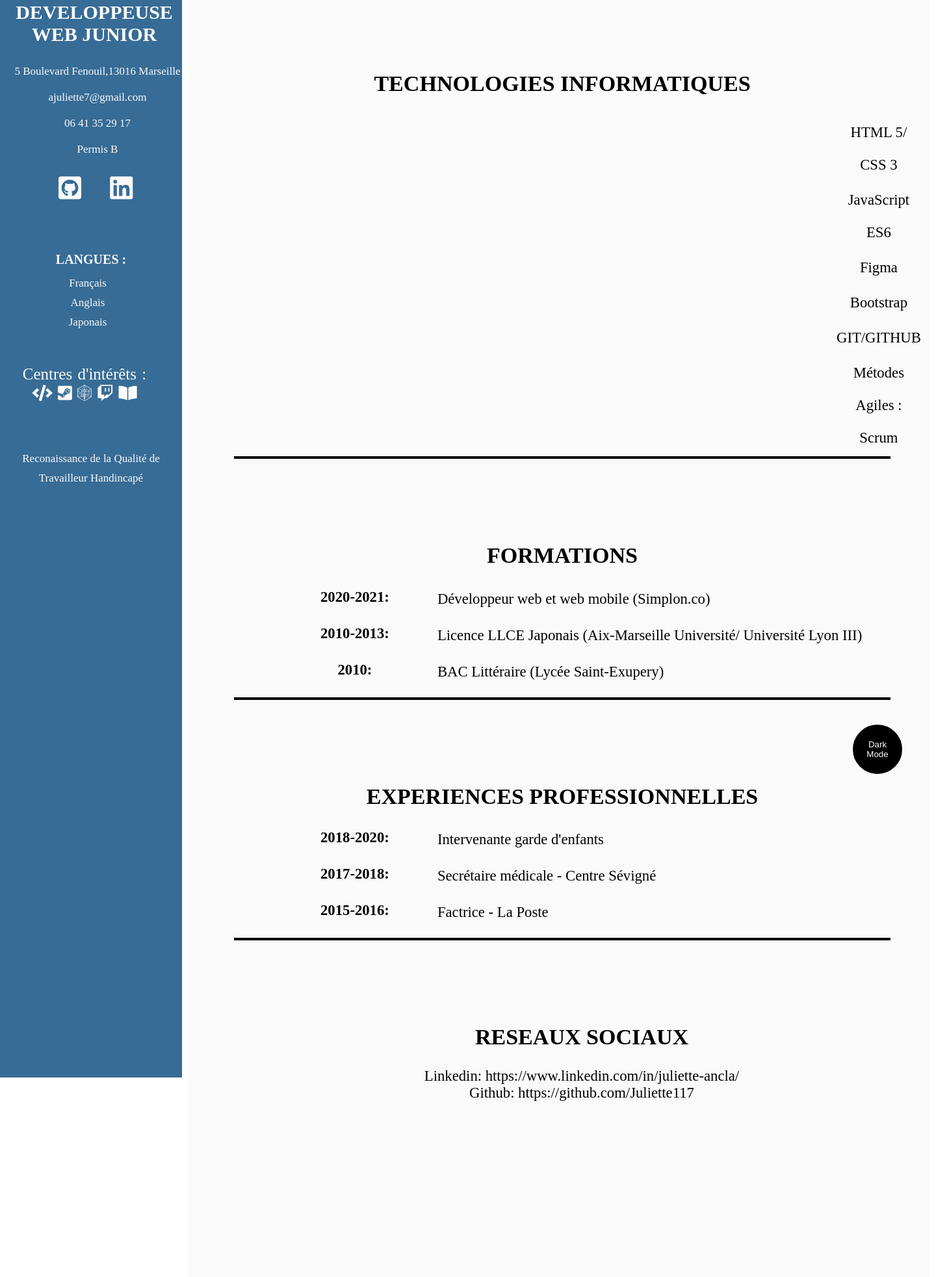
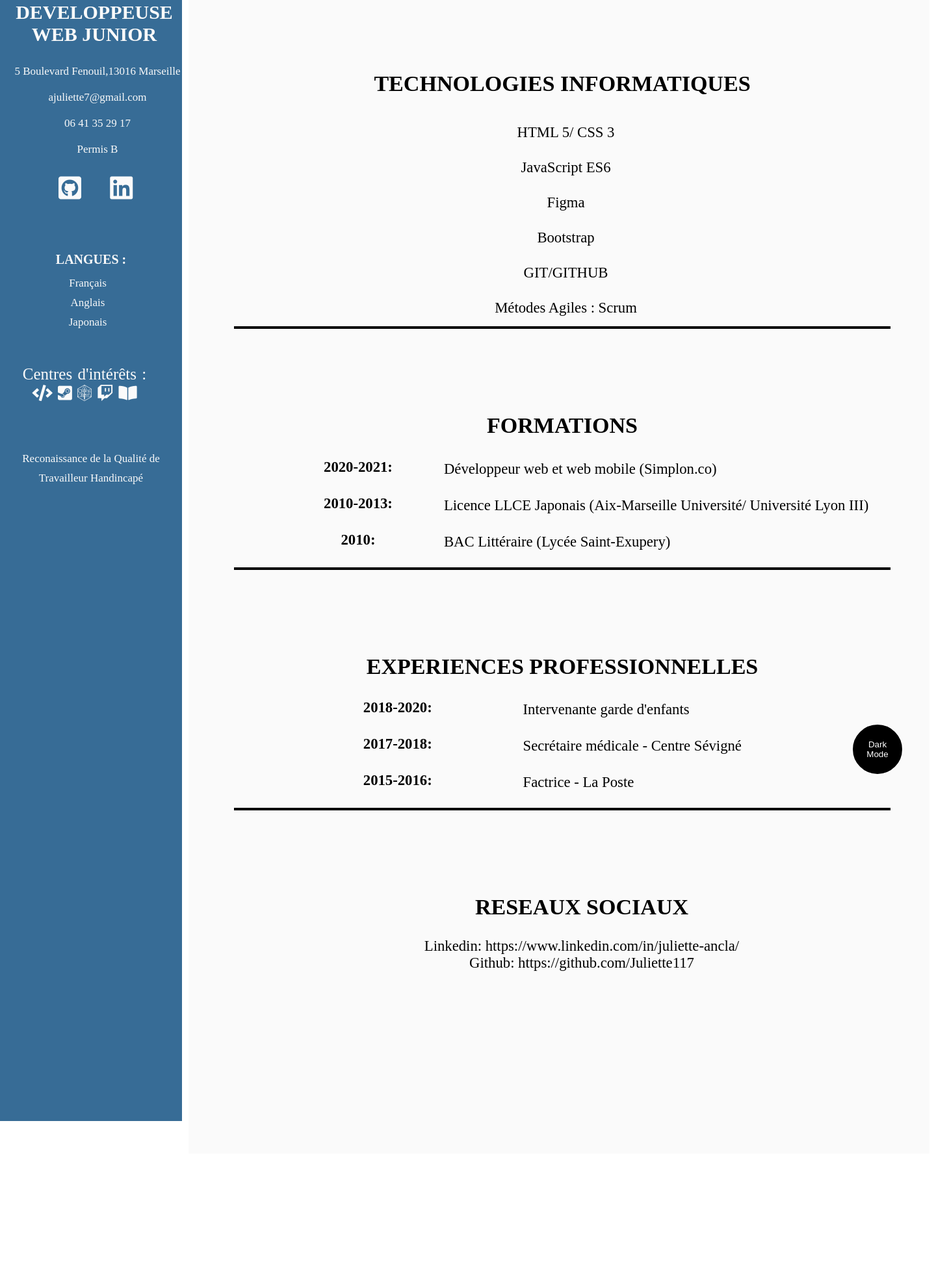
Before and after one commit to Juliette117/ProjetsSimplon, a PHP site: page / in a window 1440 px wide. Shown: the part 327-2292 px from the top of the page at 65% size. After the commit the page ends 2052 px from the top, so only its background shows below. Run offline with PHP 8.4, Linux system fonts and the light colour scheme; some web fonts are replaced.

Commit message:
modifications css

```diff
--- a/CVperso/style.css
+++ b/CVperso/style.css
@@ -51,6 +51,10 @@ h3 {
 
 p{
   color:#fafafa;
+}
+
+table{
+  width: 100%;
 }
 
 
@@ -110,7 +114,7 @@ button:hover {
 #menu {
   list-style: none;
   float: left;
-  padding-bottom: 890px;
+  padding-bottom: 957px;
   padding-left: 50px;
   width: 230px;
   font-size: 17px;
@@ -171,6 +175,7 @@ button:hover {
   line-height: 50px;
   margin-left: 70px;
   margin-top: -20px;
+
 }
 
 
@@ -186,7 +191,6 @@ button:hover {
 .competences {
   text-align: center;
   line-height: 50px;
-  margin-left:920px;
 }
 
 .competences:hover {
@@ -294,7 +298,6 @@ button:hover {
 
   .competences{
     font-size: 35px;
-    margin-left: 340px;
 
   }
 
```
